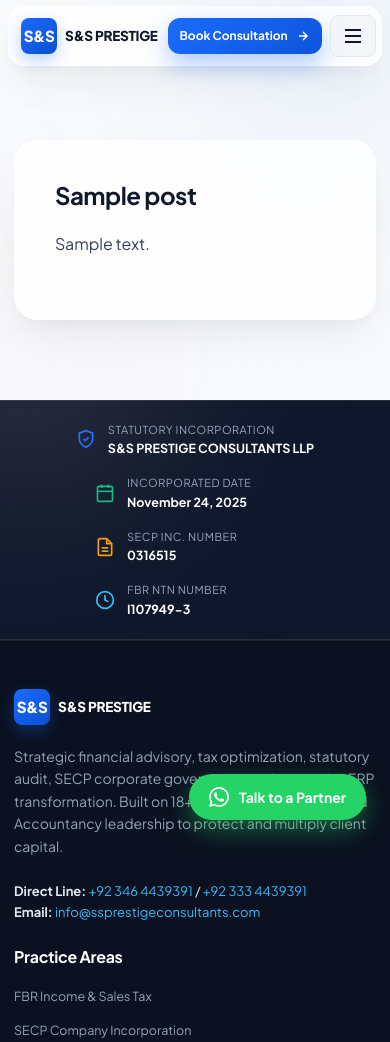
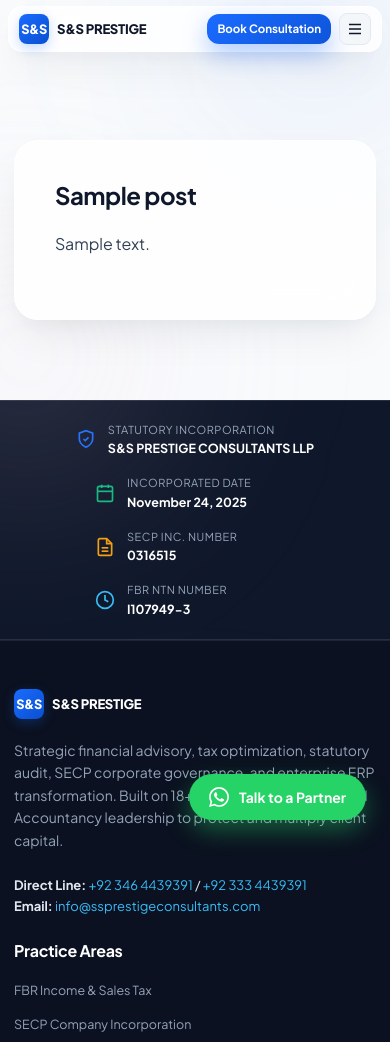
Before and after one commit to ssprestigeconsultants/ssprestigeconsultants, a WordPress theme: template theme/index.php in a window 390 px wide. Shown: the top 1042 px of the page. Run offline with PHP 8.4 and a stand-in for WordPress, Linux system fonts and the light colour scheme; the site name, menu and one post (Sample post) are stand-ins, and other content is empty.

Commit message:
fix(navbar): eliminate flex overflow on desktop and mobile capsules, ensure perfect padding and symmetry

```diff
--- a/theme/functions.php
+++ b/theme/functions.php
@@ -9,7 +9,7 @@ if (!defined('ABSPATH')) {
     exit; // Exit if accessed directly.
 }
 
-define('SS_PRESTIGE_VERSION', '1.0.2');
+define('SS_PRESTIGE_VERSION', '1.0.3');
 
 function ss_prestige_setup() {
     // Add default posts and comments RSS feed links to head.
--- a/theme/style.css
+++ b/theme/style.css
@@ -4,7 +4,7 @@ Theme URI: https://ssprestigeconsultants.com
 Author: SS Prestige Consultants LLP
 Author URI: https://ssprestigeconsultants.com
 Description: High-converting, bespoke corporate theme for S&S PRESTIGE CONSULTANTS LLP.
-Version: 1.0.2
+Version: 1.0.3
 License: GNU General Public License v2 or later
 Text Domain: ssprestige
 */
@@ -167,11 +167,11 @@ Text Domain: ssprestige
   border: 1px solid var(--glass-border);
   border-radius: var(--radius-nav); /* Rectangle with rounded corners */
   box-shadow: var(--glass-shadow);
-  padding: clamp(8px, 1.5vw, 12px) clamp(12px, 2.5vw, 24px);
+  padding: clamp(6px, 1.2vw, 10px) clamp(12px, 1.8vw, 20px);
   display: flex;
   align-items: center;
   justify-content: space-between;
-  gap: clamp(10px, 2vw, 20px);
+  gap: clamp(8px, 1.2vw, 16px);
   transition: all var(--transition-normal);
   position: relative;
   box-sizing: border-box;
@@ -181,31 +181,31 @@ Text Domain: ssprestige
   background: var(--glass-bg-elevated);
   box-shadow: 0 15px 35px -5px rgba(15, 23, 42, 0.12);
   border-color: rgba(255, 255, 255, 0.95);
-  padding: clamp(6px, 1.2vw, 10px) clamp(12px, 2.5vw, 24px);
+  padding: clamp(6px, 1vw, 8px) clamp(12px, 1.8vw, 20px);
 }
 
 /* Brand Logo */
 .nav-brand {
   display: flex;
   align-items: center;
-  gap: clamp(8px, 1.5vw, 12px);
+  gap: clamp(8px, 1.2vw, 10px);
   text-decoration: none;
   color: var(--color-dark);
   flex-shrink: 0;
 }
 
 .brand-icon-box {
-  width: clamp(36px, 5vw, 44px);
-  height: clamp(36px, 5vw, 44px);
+  width: clamp(34px, 4vw, 40px);
+  height: clamp(34px, 4vw, 40px);
   background: linear-gradient(135deg, var(--color-primary) 0%, #0A50D0 100%);
   border-radius: var(--radius-sm);
   display: flex;
   align-items: center;
   justify-content: center;
   color: var(--color-white);
-  box-shadow: 0 6px 16px rgba(26, 107, 255, 0.3);
+  box-shadow: 0 4px 12px rgba(26, 107, 255, 0.25);
   font-weight: var(--font-weight-extrabold);
-  font-size: clamp(0.95rem, 2vw, 1.15rem);
+  font-size: clamp(0.9rem, 1.6vw, 1.05rem);
   letter-spacing: -0.5px;
   flex-shrink: 0;
 }
@@ -216,7 +216,7 @@ Text Domain: ssprestige
 }
 
 .brand-name {
-  font-size: clamp(0.85rem, 1.8vw, 1.05rem);
+  font-size: clamp(0.82rem, 1.4vw, 0.98rem);
   font-weight: var(--font-weight-extrabold);
   color: var(--color-dark);
   letter-spacing: -0.3px;
@@ -225,7 +225,7 @@ Text Domain: ssprestige
 }
 
 .brand-tagline {
-  font-size: clamp(0.62rem, 1.2vw, 0.72rem);
+  font-size: clamp(0.6rem, 1vw, 0.68rem);
   font-weight: var(--font-weight-semibold);
   color: var(--color-primary);
   text-transform: uppercase;
@@ -237,7 +237,7 @@ Text Domain: ssprestige
 .nav-menu {
   display: flex;
   align-items: center;
-  gap: 6px;
+  gap: clamp(2px, 0.5vw, 6px);
   list-style: none;
   margin: 0;
   padding: 0;
@@ -250,14 +250,16 @@ Text Domain: ssprestige
 .nav-link {
   display: flex;
   align-items: center;
-  gap: 6px;
-  padding: 8px 12px;
-  font-size: var(--font-size-sm);
-  font-weight: var(--font-weight-medium);
+  gap: 5px;
+  padding: 6px clamp(6px, 0.8vw, 11px);
+  font-size: clamp(12.5px, 1.05vw, 13.5px);
+  font-weight: var(--font-weight-semibold);
   color: var(--color-slate);
   text-decoration: none;
   border-radius: var(--radius-sm);
   transition: all var(--transition-fast);
+  white-space: nowrap;
+}
   white-space: nowrap;
 }
 
@@ -357,8 +359,8 @@ Text Domain: ssprestige
   align-items: center;
   justify-content: center;
   gap: 8px;
-  padding: clamp(9px, 1.5vw, 11px) clamp(14px, 2vw, 22px);
-  font-size: clamp(0.78rem, 1.5vw, var(--font-size-sm));
+  padding: 8px clamp(12px, 1.4vw, 18px);
+  font-size: clamp(12px, 1.05vw, 13.5px);
   font-weight: var(--font-weight-bold);
   color: var(--color-white) !important;
   background: linear-gradient(135deg, var(--color-primary) 0%, #0E55DB 100%);
@@ -462,11 +464,42 @@ Text Domain: ssprestige
     font-size: 13.5px;
   }
 
+/* On desktop screens under 1320px, hide the bulky phone button to keep capsule completely inside */
+@media (max-width: 1320px) {
+  .btn-nav-outline {
+    display: none;
+  }
+}
+
+@media (max-width: 991px) {
   .mobile-nav-toggle {
     display: flex;
+    width: 36px;
+    height: 36px;
+    padding: 6px 8px;
+    align-items: center;
+    justify-content: center;
+    flex-shrink: 0;
+  }
+
+  .nav-actions {
+    gap: 8px;
   }
 
   .nav-actions .btn-nav-outline {
+    display: none;
+  }
+
+  .brand-tagline {
+    display: none !important;
+  }
+
+  .btn-primary-glow {
+    padding: 7px 12px;
+    font-size: 12px;
+  }
+
+  .btn-primary-glow svg {
     display: none;
   }
 }
@@ -476,15 +509,32 @@ Text Domain: ssprestige
     top: 6px;
     padding: 0 8px;
   }
+
   .floating-navbar-container {
-    padding: 8px 12px;
-  }
-  .brand-tagline {
-    display: none; /* Keep clean on small phones */
-  }
+    padding: 6px 10px;
+    border-radius: 14px;
+    gap: 8px;
+  }
+
+  .brand-icon-box {
+    width: 30px;
+    height: 30px;
+    font-size: 0.8rem;
+  }
+
+  .brand-name {
+    font-size: 0.82rem;
+  }
+
   .btn-primary-glow {
-    padding: 8px 12px;
-    font-size: 12px;
+    padding: 6px 10px;
+    font-size: 11.5px;
+  }
+
+  .mobile-nav-toggle {
+    width: 32px;
+    height: 32px;
+    padding: 5px 6px;
   }
 }
 
```
Also changed, not shown: 1 other file.
